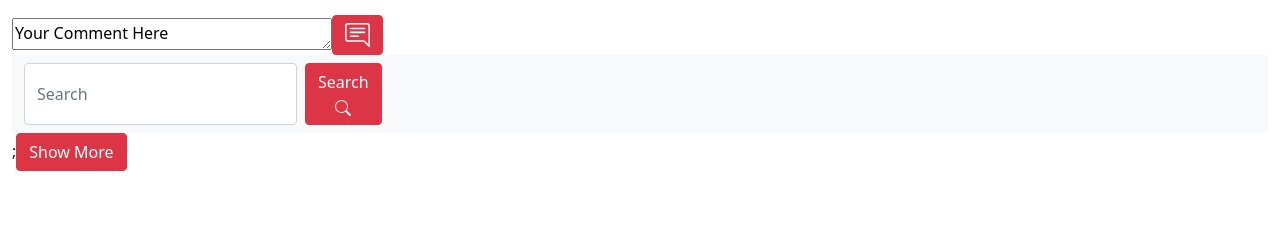
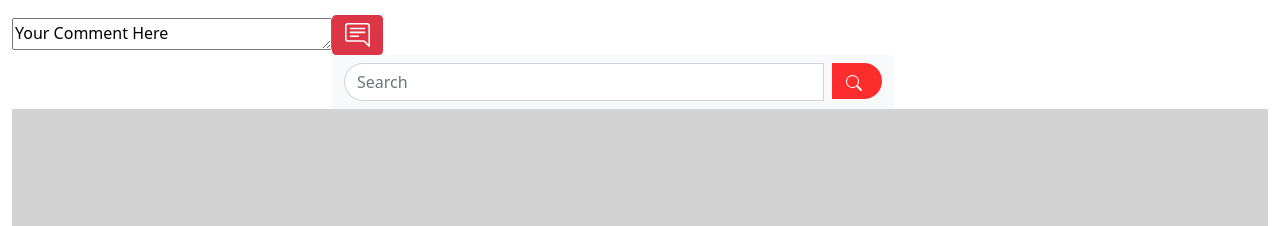
Before and after one commit to MitchA29/YoutubeClone, a React (Create React App) app: page / in a window 1280 px wide. Shown: the part 934-1160 px from the top of the page. Before the commit the page ends 1105 px from the top, so only its background shows below. Built offline with nearby package versions, Linux system fonts and the light colour scheme.

Commit message:
Changed styling to SearchBar and SearchResults components.

```diff
--- a/src/components/App.jsx
+++ b/src/components/App.jsx
@@ -14,7 +14,7 @@ class App extends Component {
     }
 }
     getVideoList = async (searchFor) => {
-        let response = await axios.get('https://www.googleapis.com/youtube/v3/search?key=AIzaSyAUFW6W2O6Mqz3liLuFKlGvg4H4ITggyGA&kind="video"&part=snippet&maxResults=8&q=' + (searchFor))
+        let response = await axios.get('https://www.googleapis.com/youtube/v3/search?key=AIzaSyAUFW6W2O6Mqz3liLuFKlGvg4H4ITggyGA&kind="video"&part=snippet&maxResults=5&q=' + (searchFor))
         console.log(response.data.items)
         this.setState({
             videos: response.data.items
--- a/src/components/SearchBar/SearchBar.css
+++ b/src/components/SearchBar/SearchBar.css
@@ -1,7 +1,24 @@
-.btn btn-danger {
-    height: 20px;
-    display: inline-flex;
-}
-.searchField {
+.searchButton {
+    height: 36px;
+    width: 50px;
+    background-color: rgba(253,45,45,1);
+    color: #fff;
+    border: none;
+    border-top-right-radius: 90px;
+    border-bottom-right-radius: 90px;
+    padding-left: 0;
     text-align: center;
 }
+
+.searchBarParent {
+    border-top: 1 solid black;
+    display: inline-flex;
+    padding-left: 20em;
+    vertical-align: center;
+}
+#searchFor {
+    border-top-left-radius: 90px;
+    border-bottom-left-radius: 90px;
+    padding-right: 0em;
+    width: 30em;
+}
--- a/src/components/SearchBar/SearchBar.jsx
+++ b/src/components/SearchBar/SearchBar.jsx
@@ -18,7 +18,7 @@ const SearchBar = (props) => {
                 <div class="container-fluid">
                     <form onSubmit={(event) => handleSubmit(event)} class="d-flex">
                         <input id="searchFor" class="form-control me-2" type="search" placeholder="Search" aria-label="Search"/>
-                        <button type="submit" class="btn btn-danger">Search<svg xmlns="http://www.w3.org/2000/svg" width="16" height="16" fill="currentColor" class="bi bi-search" viewBox="0 0 16 16">
+                        <button type="submit" class="searchButton"><svg xmlns="http://www.w3.org/2000/svg" width="16" height="16" fill="currentColor" class="bi bi-search" viewBox="0 0 16 16">
                         <path d="M11.742 10.344a6.5 6.5 0 1 0-1.397 1.398h-.001c.03.04.062.078.098.115l3.85 3.85a1 1 0 0 0 1.415-1.414l-3.85-3.85a1.007 1.007 0 0 0-.115-.1zM12 6.5a5.5 5.5 0 1 1-11 0 5.5 5.5 0 0 1 11 0z"/>
                         </svg></button>
                     </form>
--- a/src/components/SearchResults/SearchResults.css
+++ b/src/components/SearchResults/SearchResults.css
@@ -1,9 +1,13 @@
 .relatedVideoTitle {
     max-width: 320px;
+    height: 3em;
+    background-color: #fff;
+    border-left: 5px solid #fff;
 }
 
 .relatedVideo {
-    padding-left: 1em;
+    padding-left: 3em;
+    padding-bottom: 1em;
 }
 
 .allRelatedVideos {
@@ -11,6 +15,12 @@
     max-width: 1280px;
 }
 
-.btn btn-danger {
-    text-align: center;
+.searchResults {
+    padding-top: 3em;
+    padding-bottom: 3em;
+    background-color: lightgrey;
 }
+
+img {
+    border: 5px solid #fff;
+}
--- a/src/components/SearchResults/SearchResults.jsx
+++ b/src/components/SearchResults/SearchResults.jsx
@@ -16,9 +16,8 @@ const SearchResults = (props) => {
                             </div>
                         </div>
                     </span>
-                ))};
+                ))}
             </div>
-            <button type="button" class="btn btn-danger">Show More</button>
         </div>
     );
 }
```
